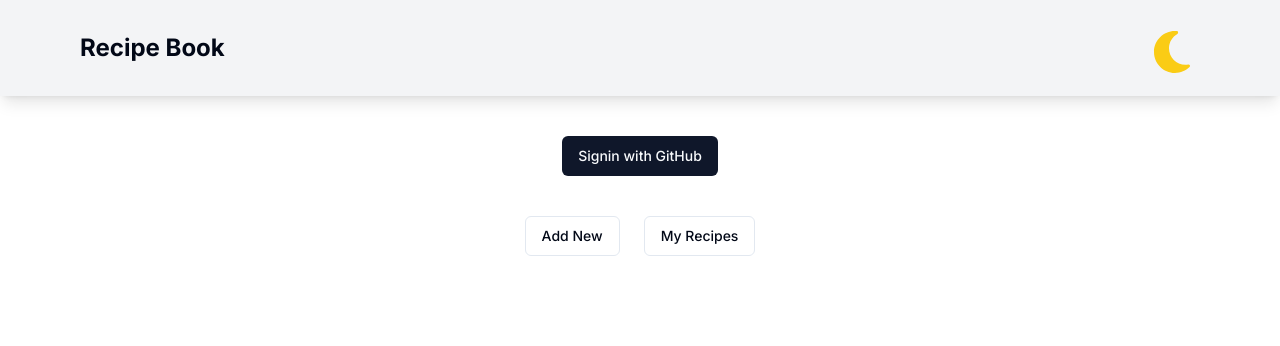
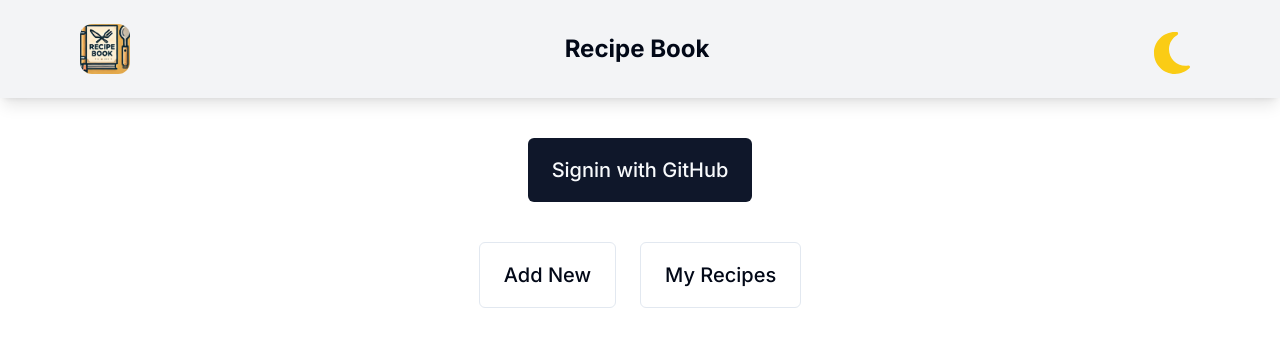
Before and after one commit to Dillonpw/recipe-book, a Next.js app: page / in a window 1280 px wide. Shown: the top 346 px of the page. Built offline with nearby package versions, Linux system fonts and the light colour scheme; no server answers.

Commit message:
adding ui with shadcn

```diff
--- a/app/components/nav.tsx
+++ b/app/components/nav.tsx
@@ -13,6 +13,14 @@ const Nav = () => {
       {/* Desktop Navigation */}
       <div className="mx-20 hidden py-2 text-2xl md:block">
         <nav className="my-4 flex items-center justify-between">
+          <Image
+            src={"/RecipeBook.jpeg"}
+            alt="logo"
+            className="rounded-xl"
+            width={50}
+            height={50}
+          />
+
           <a href="/">
             <h1 className="font-bold">Recipe Book</h1>
           </a>
@@ -24,6 +32,13 @@ const Nav = () => {
       {/* Mobile Navigation */}
       <div className="relative mx-5 py-2 text-4xl md:hidden">
         <nav className="my-4 flex items-center justify-between">
+          <Image
+            src={"/RecipeBook.jpeg"}
+            alt="logo"
+            className="rounded-xl"
+            width={50}
+            height={50}
+          />
           <a href="/">
             <p className="text-2xl font-bold">Recipe Book</p>
           </a>
--- a/app/components/ui/button.tsx
+++ b/app/components/ui/button.tsx
@@ -5,7 +5,7 @@ import { cva, type VariantProps } from "class-variance-authority"
 import { cn } from "@/lib/utils"
 
 const buttonVariants = cva(
-  "inline-flex items-center justify-center whitespace-nowrap rounded-md text-sm font-medium ring-offset-background transition-colors focus-visible:outline-none focus-visible:ring-2 focus-visible:ring-ring focus-visible:ring-offset-2 disabled:pointer-events-none disabled:opacity-50",
+  "inline-flex items-center justify-center whitespace-nowrap rounded-md text-xl font-medium ring-offset-background transition-colors focus-visible:outline-none focus-visible:ring-2 focus-visible:ring-ring focus-visible:ring-offset-2 disabled:pointer-events-none disabled:opacity-50",
   {
     variants: {
       variant: {
@@ -20,7 +20,7 @@ const buttonVariants = cva(
         link: "text-primary underline-offset-4 hover:underline",
       },
       size: {
-        default: "h-10 px-4 py-2",
+        default: "h-10 px-6 py-8",
         sm: "h-9 rounded-md px-3",
         lg: "h-11 rounded-md px-8",
         icon: "h-10 w-10",
--- a/app/layout.tsx
+++ b/app/layout.tsx
@@ -6,8 +6,11 @@ import "./globals.css";
 const inter = Inter({ subsets: ["latin"] });
 
 export const metadata: Metadata = {
-  title: "Create Next App",
-  description: "Generated by create next app",
+  title: "Recipe Book",
+  description: "Store and find recipes you love, without the clutter of ads and blogs",
+  icons: {
+    icon: "/RecipeBook.jpeg",
+  },
 };
 
 export default function RootLayout({
```
